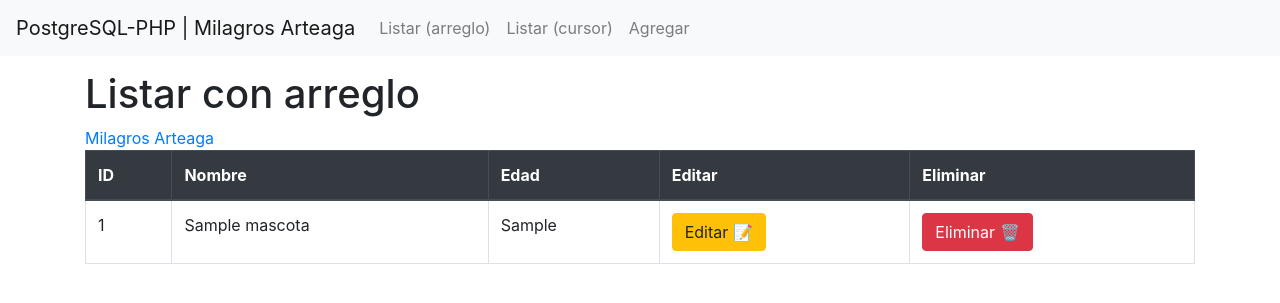
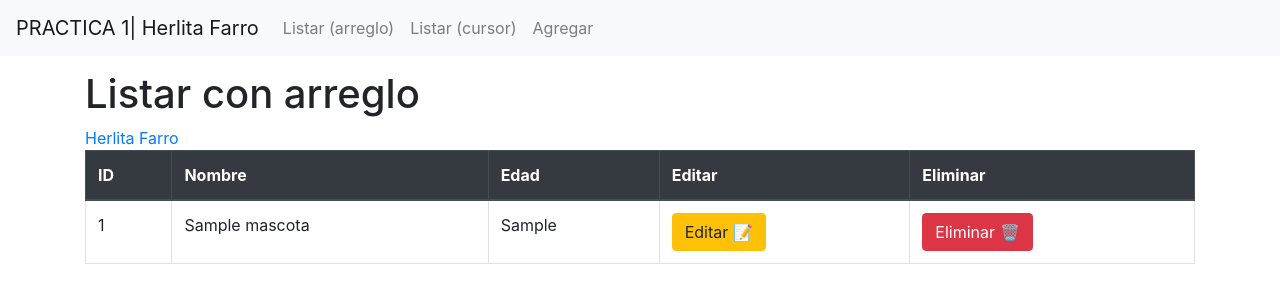
Before and after one commit to Herlita-mili/practica1_SolNub, a PHP site: page /listar.php in a window 1280 px wide. Shown: the top 303 px of the page. Run offline with PHP 8.4, Linux system fonts and the light colour scheme; tables that the repository leaves empty or names only in its code hold one stand-in row (values such as "Sample post"); some libraries are stand-ins or nearby versions.

Commit message:
first commit

```diff
--- a/base_de_datos.php
+++ b/base_de_datos.php
@@ -1,9 +1,9 @@
 <?php
-$contraseña = "pegR8XwynNojsVaxr4Y3";
+$contraseña = "LWQFEwchxBkkWxFscK3q";
 $usuario = "postgres";
 $nombreBaseDeDatos = "railway";
-$rutaServidor = "containers-us-west-186.railway.app";
-$puerto = "7864";
+$rutaServidor = "containers-us-west-84.railway.app";
+$puerto = "6644";
 try {
  $base_de_datos = new PDO("pgsql:host=$rutaServidor;port=$puerto;dbname=$nombreBaseDeDatos", $usuario, $contraseña);
  $base_de_datos->setAttribute(PDO::ATTR_ERRMODE, PDO::ERRMODE_EXCEPTION);
--- a/encabezado.php
+++ b/encabezado.php
@@ -6,7 +6,7 @@
     <meta name="viewport" content="width=device-width, initial-scale=1, shrink-to-fit=no">
     <meta name="description" content="Conexión de PHP con PostgreSQL usando PDO">
     <meta name="author" content="Odenfis">
-    <title>PostgreSQL-PHP | Milagros Arteaga</title>
+    <title>PRACTICA 1 | Herlita Farro</title>
     <!-- Cargar el CSS de Boostrap-->
     <link href="./bootstrap.min.css" rel="stylesheet">
     <!-- Cargar estilos propios -->
@@ -17,7 +17,7 @@
     <!-- Definición del menú -->
     <nav class="navbar navbar-expand-lg navbar-light bg-light fixed-top">
         <a class="navbar-brand" target="_blank" href="https://tecsup.instructure.com/courses/25788">
-        PostgreSQL-PHP | Milagros Arteaga
+        PRACTICA 1| Herlita Farro
         </a>
         <div class="collapse navbar-collapse" id="miNavbar">
             <ul class="navbar-nav mr-auto">
--- a/listar.php
+++ b/listar.php
@@ -14,7 +14,7 @@ $mascotas = $sentencia->fetchAll(PDO::FETCH_OBJ);
 
 	<div class="col-12">
 		<h1>Listar con arreglo</h1>
-		<a href="https://tecsup.instructure.com/courses/25788" target="_blank">Milagros Arteaga</a>
+		<a href="https://tecsup.instructure.com/courses/25788" target="_blank">Herlita Farro</a>
 		<br>
 		<div class="table-responsive">
 			<table class="table table-bordered">
--- a/listarCursor.php
+++ b/listarCursor.php
@@ -22,7 +22,7 @@ $sentencia->execute();
 
 	<div class="col-12">
 		<h1>Listar con cursor</h1>
-		<a href="https://tecsup.instructure.com/courses/25788" target="_blank">Milagros Arteaga</a>
+		<a href="https://tecsup.instructure.com/courses/25788" target="_blank">Herlita Farro</a>
 		<br>
 		<table class="table table-bordered">
 			<thead class="thead-dark">
```
